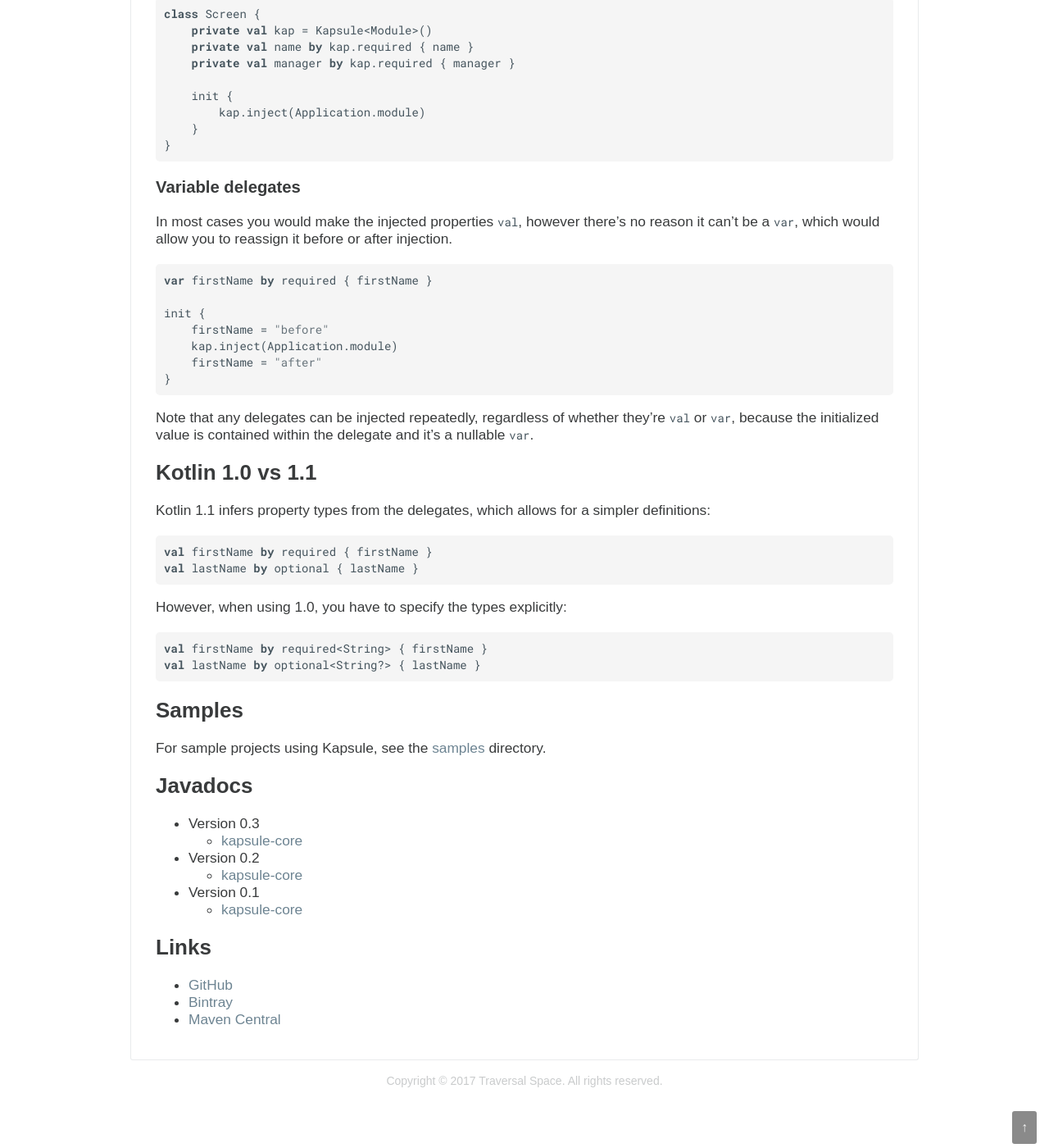
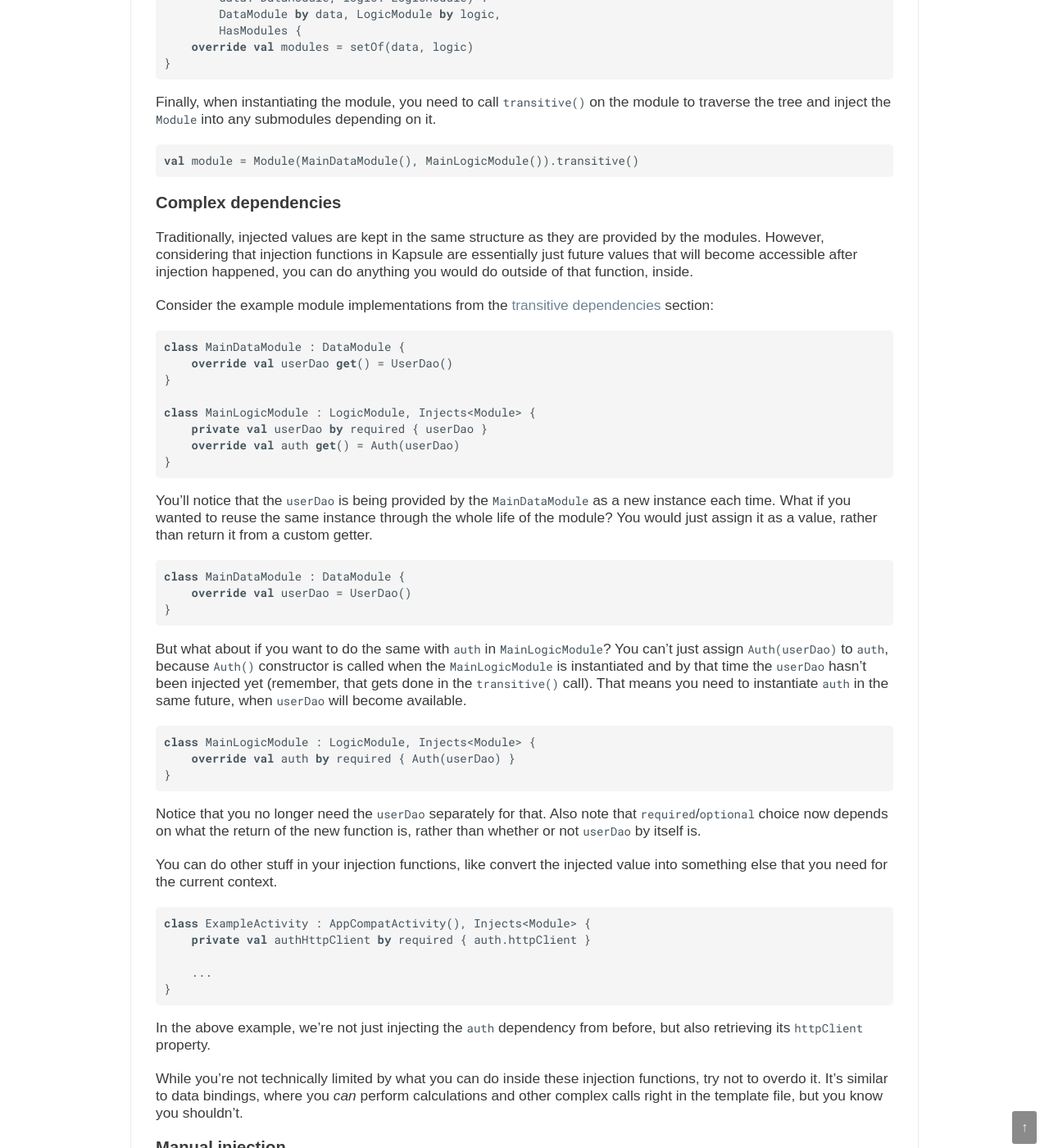
Before and after one commit to Legosteen11/traversals.github.io, a Jekyll site: the page built from kapsule/index.md, in a window 1280 px wide and 1400 px high, scrolled down 5358 px. Shown: the whole window at 82% size. Built offline with Jekyll 4.4.1, drawn with Linux system fonts in a browser that asks for light colours; nearby versions of some CDN libraries; some web fonts are replaced; some of the changed text lies outside the part shown.

Commit message:
More Kapsule documentation

```diff
--- a/kapsule/index.md
+++ b/kapsule/index.md
@@ -35,9 +35,10 @@ To accomplish all of these, Kapsule is based on [delegation](http://kotlinlang.o
 	- [Module implementations](#module-implementations)
 	- [Multiple modules](#multiple-modules)
 	- [Optional delegates](#optional-delegates)
-	- [Transitive dependencies (experimental)](#transitive-dependencies)
+	- [Variable delegates](#variable-delegates)
+	- [Transitive dependencies](#transitive-dependencies)
+    - [Complex dependencies](#complex-dependencies)
 	- [Manual injection](#manual-injection)
-	- [Variable delegates](#variable-delegates)
 * [Kotlin 1.0 vs 1.1](#kotlin-1.0-vs-1.1)
 * [Samples](#samples)
 * [Javadocs](#javadocs)
@@ -51,13 +52,13 @@ To accomplish all of these, Kapsule is based on [delegation](http://kotlinlang.o
 
 To use Kapsule in your project, include it as a dependency.
 
-~~~gradle
+~~~
 dependencies {
     compile "space.traversal.kapsule:kapsule-core:0.3"
 }
 ~~~
 
-Releases are published to `jcenter()` and `mavenCentral()` repositories.
+Releases are simultaneously published to `jcenter()` and `mavenCentral()` repositories.
 
 <a name="create-a-module"/>
 ### Step 2: Create a module
@@ -128,7 +129,9 @@ The steps above show the most basic setup, which can be extended for more advanc
 <a name="module-implementation"/>
 ### Module implementations
 
-The basic setup uses one module called `Module`, but what if you need another implementation that returns stub values for tests? You can define an interface and provide two different implementations:
+The basic setup uses one module called `Module`, but what if you need another implementation that returns stub values for tests?
+
+You can define an interface and provide two different implementations:
 
 ~~~kotlin
 interface Module {
@@ -176,7 +179,7 @@ interface TeaModule {
 }
 ~~~
 
-As described in the previous section, you can have one or more implementations for each module (omitted for brevity) that you can combine them into one `Module` :
+As described in the previous section, you can have one or more implementations for each module (omitted for brevity) that you can combine them into one `Module`:
 
 ~~~kotlin
 class Module(coffee: CoffeeModule, tea: TeaModule) :
@@ -188,7 +191,7 @@ Now your `Module` contains all the properties and functions of `CoffeeModule` an
 When you're instantiating the global module (stored in your application context), you can provide the required implementation for each submodule:
 
 ~~~kotlin
-object Application {
+class Application {
     val module = Module(
         coffee = MainCoffeeModule() // or TestCoffeeModule()
         tea = MainTeaModule() // or TestTeaModule()
@@ -208,12 +211,27 @@ val lastName by optional { lastName }
 
 Given both fields are strings, `firstName` is `String`, while `lastName` is `String?`.
 
-Unlike non-null properties, nullable ones can be read even before injection (the former would throw `KotlinNullPointerException`).
+Unlike non-null properties, nullable ones can be read even before injection (the former would throw `KotlinNullPointerException`), they will just be null.
+
+<a name="variable-delegates"/>
+### Variable delegates
+
+In most cases you would make the injected properties `val`, however there's no reason it can't be a `var`, which would allow you to reassign it before or after injection.
+
+~~~kotlin
+var firstName by required { firstName }
+
+init {
+    firstName = "before"
+    kap.inject(Application.module)
+    firstName = "after"
+}
+~~~
+
+Note that any delegates can be injected repeatedly, regardless of whether they're `val` or `var`, because the initialized value is contained within the delegate and it's a nullable `var`.
 
 <a name="transitive-dependencies"/>
-### Transitive dependencies (experimental)
-
-**Note:** Introduced in version 0.3 as an experimental feature. That means the API may change in future versions.
+### Transitive dependencies
 
 Consider `UserDao` and an authenticator `Auth` that depends on it. Except the former is provided by `DataModule`, but the latter comes from `LogicModule`.
 
@@ -264,6 +282,56 @@ Finally, when instantiating the module, you need to call `transitive()` on the m
 val module = Module(MainDataModule(), MainLogicModule()).transitive()
 ~~~
 
+<a name="complex-dependencies"/>
+### Complex dependencies
+
+Traditionally, injected values are kept in the same structure as they are provided by the modules. However, considering that injection functions in Kapsule are essentially just future values that will become accessible after injection happened, you can do anything you would do outside of that function, inside.
+
+Consider the example module implementations from the [transitive dependencies](#transitive-dependencies) section:
+
+~~~kotlin
+class MainDataModule : DataModule {
+    override val userDao get() = UserDao()
+}
+
+class MainLogicModule : LogicModule, Injects<Module> {
+    private val userDao by required { userDao }
+    override val auth get() = Auth(userDao)
+}
+~~~
+
+You'll notice that the `userDao` is being provided by the `MainDataModule` as a new instance each time. What if you wanted to reuse the same instance through the whole life of the module? You would just assign it as a value, rather than return it from a custom getter.
+
+~~~kotlin
+class MainDataModule : DataModule {
+    override val userDao = UserDao()
+}
+~~~
+
+But what about if you want to do the same with `auth` in `MainLogicModule`? You can't just assign `Auth(userDao)` to `auth`, because `Auth()` constructor is called when the `MainLogicModule` is instantiated and by that time the `userDao` hasn't been injected yet (remember, that gets done in the `transitive()` call). That means you need to instantiate `auth` in the same future, when `userDao` will become available.
+
+~~~kotlin
+class MainLogicModule : LogicModule, Injects<Module> {
+    override val auth by required { Auth(userDao) }
+}
+~~~
+
+Notice that you no longer need the `userDao` separately for that. Also note that `required`/`optional` choice now depends on what the return of the new function is, rather than whether or not `userDao` by itself is.
+
+You can do other stuff in your injection functions, like convert the injected value into something else that you need for the current context.
+
+~~~kotlin
+class ExampleActivity : AppCompatActivity(), Injects<Module> {
+    private val authHttpClient by required { auth.httpClient }
+
+    ...
+}
+~~~
+
+In the above example, we're not just injecting the `auth` dependency from before, but also retrieving its `httpClient` property.
+
+While you're not technically limited by what you can do inside these injection functions, try not to overdo it. It's similar to data bindings, where you *can* perform calculations and other complex calls right in the template file, but you know you shouldn't.
+
 <a name="manual-injection"/>
 ### Manual injection
 
@@ -280,23 +348,6 @@ class Screen {
     }
 }
 ~~~
-
-<a name="variable-delegates"/>
-### Variable delegates
-
-In most cases you would make the injected properties `val`, however there's no reason it can't be a `var`, which would allow you to reassign it before or after injection.
-
-~~~kotlin
-var firstName by required { firstName }
-
-init {
-    firstName = "before"
-    kap.inject(Application.module)
-    firstName = "after"
-}
-~~~
-
-Note that any delegates can be injected repeatedly, regardless of whether they're `val` or `var`, because the initialized value is contained within the delegate and it's a nullable `var`.
 
 <a name="kotlin-1.0-vs-1.1"/>
 ## Kotlin 1.0 vs 1.1
```
Also changed, not shown: other parts of kapsule/index.md (+3 -3 lines).
